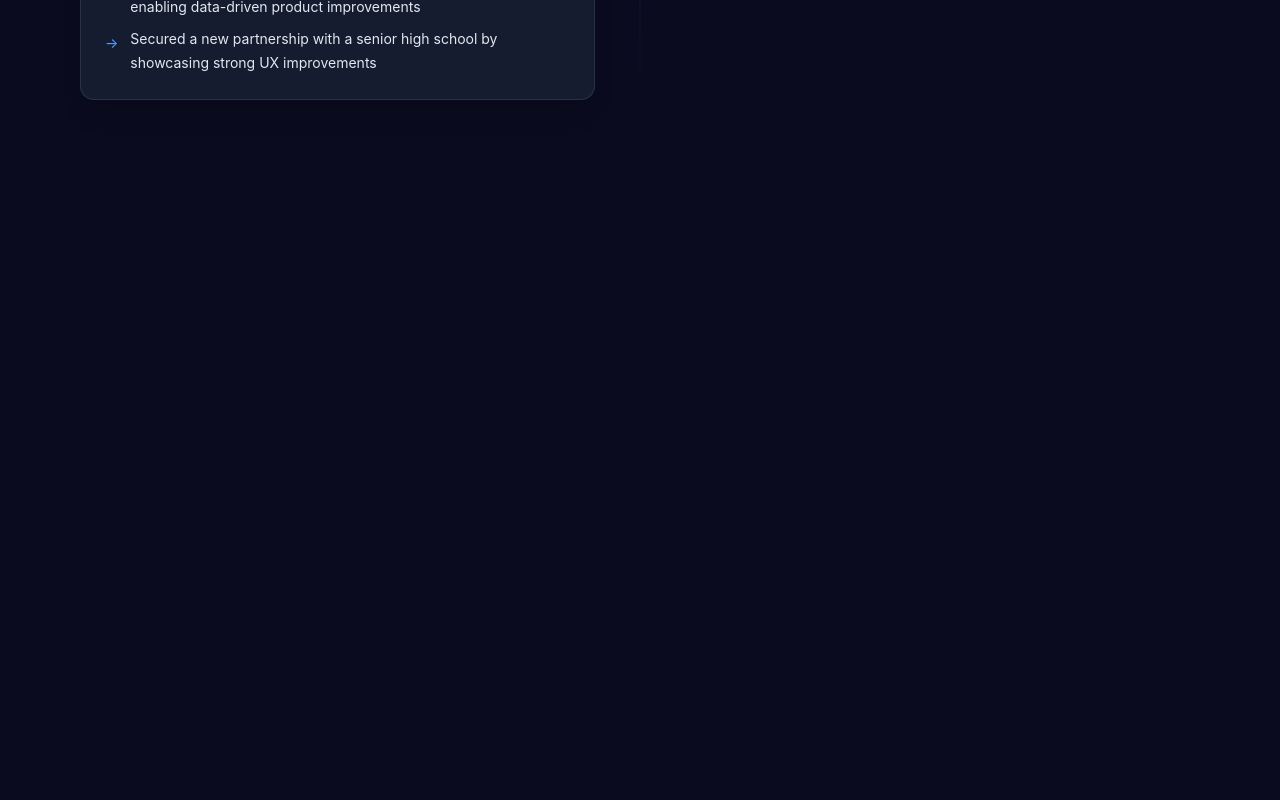
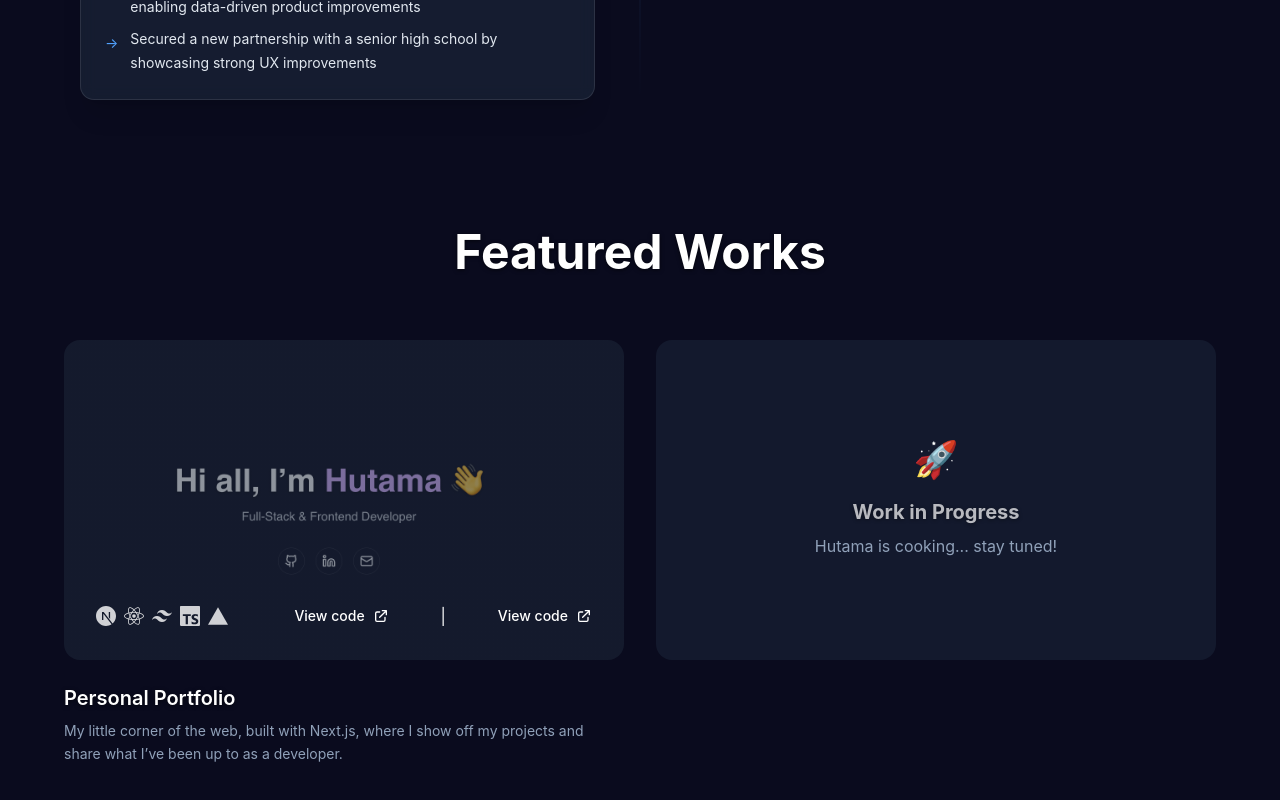
Before and after one commit to hutamafs/hfs.dev, a Next.js app: page / in a window 1280 px wide. Shown: the part 3993-4793 px from the top of the page. Before the commit the page ends 4157 px from the top, so only its background shows below. Built offline with nearby package versions, Linux system fonts and the light colour scheme.

Commit message:
feat: projects

```diff
--- /dev/null
+++ b/src/app/components/ComingSoonCard.tsx
@@ -0,0 +1,31 @@
+"use client";
+import { useState, useEffect, useMemo } from "react";
+
+const ComingSoonCard = () => {
+  const emojis = useMemo(() => ["🚧", "🔧", "🚀"], []);
+  const [currentEmoji, setCurrentEmoji] = useState(emojis[0]);
+
+  useEffect(() => {
+    const interval = setInterval(() => {
+      setCurrentEmoji((prev) => {
+        const currentIndex = emojis.indexOf(prev);
+        return emojis[(currentIndex + 1) % emojis.length];
+      });
+    }, 1200); // change every 1.2s
+    return () => clearInterval(interval);
+  }, [emojis]);
+
+  return (
+    <div className="bg-slate-800/50 rounded-2xl p-8 h-80 flex flex-col items-center justify-center text-center relative overflow-hidden">
+      <div className="text-4xl animate-bounce">{currentEmoji}</div>
+
+      <h3 className="text-xl font-bold text-white mt-4 animate-pulse">
+        Work in Progress
+      </h3>
+
+      <p className="text-slate-400 mt-2">Hutama is cooking... stay tuned!</p>
+    </div>
+  );
+};
+
+export default ComingSoonCard;
--- a/src/app/components/Experience.tsx
+++ b/src/app/components/Experience.tsx
@@ -48,7 +48,7 @@ export default function Experience() {
         {/* Timeline */}
         <div className="relative">
           {/* Center line */}
-          <div className="pointer-events-none absolute left-1/2 top-0 h-full w-px -translate-x-1/2 bg-gradient-to-b from-blue-500/70 via-blue-400/40 to-transparent" />
+          <div className="pointer-events-none hidden md:block absolute left-1/2 top-0 h-full w-px -translate-x-1/2 bg-gradient-to-b from-blue-500/70 via-blue-400/40 to-transparent" />
 
           <ul className="space-y-14">
             {experiences.map((exp, i) => {
@@ -58,7 +58,7 @@ export default function Experience() {
                 <li key={i} className="relative">
                   {/* Dot at center */}
                   <span
-                    className="absolute left-1/2 top-4 z-10 h-3 w-3 -translate-x-1/2 rounded-full bg-blue-500 ring-4 ring-blue-500/20"
+                    className="hidden md:block absolute left-1/2 top-4 z-10 h-3 w-3 -translate-x-1/2 rounded-full bg-blue-500 ring-4 ring-blue-500/20"
                     aria-hidden
                   />
 
--- a/src/app/components/MobileMenu.tsx
+++ /dev/null
@@ -1,29 +0,0 @@
-"use client";
-
-import Link from "next/link";
-
-export default function MobileMenu({
-  open,
-  setOpen,
-  navLinks,
-}: {
-  open: boolean;
-  setOpen: (open: boolean) => void;
-  navLinks: { id: string; label: string }[];
-}) {
-  if (!open) return null;
-  return (
-    <div className="fixed inset-0 bg-black/80 backdrop-blur-md flex flex-col items-center justify-center gap-8 text-white text-2xl z-50">
-      {navLinks.map((link) => (
-        <Link
-          key={link.id}
-          href={`#${link.id}`}
-          onClick={() => setOpen(false)}
-          className="hover:text-purple-400 transition"
-        >
-          {link.label}
-        </Link>
-      ))}
-    </div>
-  );
-}
--- /dev/null
+++ b/src/app/components/Projects.tsx
@@ -0,0 +1,120 @@
+import {
+  SiNextdotjs,
+  SiTailwindcss,
+  SiTypescript,
+  SiVercel,
+} from "react-icons/si";
+import { FaReact } from "react-icons/fa";
+import ComingSoonCard from "./ComingSoonCard";
+
+export default function Projects() {
+  const projects = [
+    {
+      title: "Personal Portfolio",
+      description:
+        "My little corner of the web, built with Next.js, where I show off my projects and share what I’ve been up to as a developer.",
+      image: "/hfs-banner.png",
+      tech: [
+        { name: "Next.js", icon: SiNextdotjs },
+        { name: "React", icon: FaReact },
+        { name: "Tailwind CSS", icon: SiTailwindcss },
+        { name: "TypeScript", icon: SiTypescript },
+        { name: "Vercel", icon: SiVercel },
+      ],
+      liveUrl: "#",
+      codeUrl: "https://github.com/hutamafs/hfs.dev",
+      category: "Web Development",
+      gradient: "from-slate-800 to-slate-900",
+    },
+  ];
+
+  const renderUrl = (url: string, target: string | null = null) => {
+    return (
+      <a
+        href={url}
+        className="flex items-center gap-2 text-sm font-medium hover:opacity-80 transition-opacity"
+        target={target ?? "_self"}
+      >
+        View code
+        <svg
+          className="w-4 h-4"
+          fill="none"
+          stroke="currentColor"
+          viewBox="0 0 24 24"
+        >
+          <path
+            strokeLinecap="round"
+            strokeLinejoin="round"
+            strokeWidth={2}
+            d="M10 6H6a2 2 0 00-2 2v10a2 2 0 002 2h10a2 2 0 002-2v-4M14 4h6m0 0v6m0-6L10 14"
+          />
+        </svg>
+      </a>
+    );
+  };
+
+  return (
+    <section id="projects" className="min-h-screen text-white py-16 px-4">
+      <div className="max-w-6xl mx-auto">
+        {/* Header */}
+        <div className="text-center mb-16">
+          <h1 className="text-4xl md:text-5xl font-bold text-white">
+            Featured Works
+          </h1>
+        </div>
+
+        {/* Projects Grid */}
+        <div className="grid grid-cols-1 md:grid-cols-2 gap-8">
+          {projects.map((project, index) => (
+            <div key={index} className="group cursor-pointer">
+              {/* Project Card */}
+              <div
+                className={`bg-gradient-to-br text-white
+            rounded-2xl p-8 h-80 relative overflow-hidden transition-transform duration-300 group-hover:-translate-y-2 `}
+                style={{
+                  backgroundImage: `linear-gradient(rgba(30, 41, 59, 0.5), rgba(30, 41, 59, 0.5)),url(${project.image})`,
+                  backgroundSize: "cover",
+                  backgroundPosition: "center",
+                }}
+              >
+                {/* Content */}
+                <div className="relative z-10 h-full flex flex-col">
+                  {/* Bottom section with dots and link */}
+                  <div className="flex items-center justify-between mt-auto">
+                    <div className="flex gap-2 flex-1 max-w-2/5">
+                      {project.tech.map((t, i) => (
+                        <t.icon
+                          key={i}
+                          title={t.name}
+                          className="text-white/80 hover:text-white transition-colors"
+                          size={20}
+                        />
+                      ))}
+                    </div>
+                    <div className="flex flex-1 max-w-3/5 justify-between">
+                      {renderUrl(project.liveUrl, null)}|
+                      {renderUrl(project.codeUrl, "_blank")}
+                    </div>
+                  </div>
+                </div>
+              </div>
+
+              {/* Project Info */}
+              <div className="mt-6">
+                <h4 className="text-xl font-semibold text-white mb-2">
+                  {project.title}
+                </h4>
+                <p className="text-slate-400 text-sm leading-relaxed">
+                  {project.description}
+                </p>
+              </div>
+            </div>
+          ))}
+
+          {/* Coming Soon Card */}
+          {projects.length === 1 && <ComingSoonCard />}
+        </div>
+      </div>
+    </section>
+  );
+}
--- a/src/app/page.tsx
+++ b/src/app/page.tsx
@@ -3,6 +3,7 @@ import Hero from "./components/Hero";
 import About from "./components/About";
 import Education from "./components/Education";
 import Experience from "./components/Experience";
+import Projects from "./components/Projects";
 
 export default function Home() {
   return (
@@ -12,6 +13,7 @@ export default function Home() {
       <About />
       <Education />
       <Experience />
+      <Projects />
     </div>
   );
 }
```
Also changed, not shown: public/hfs-banner.png (added).
